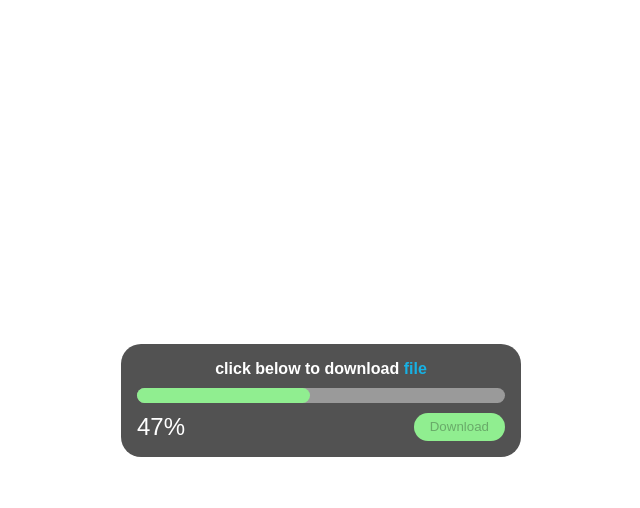
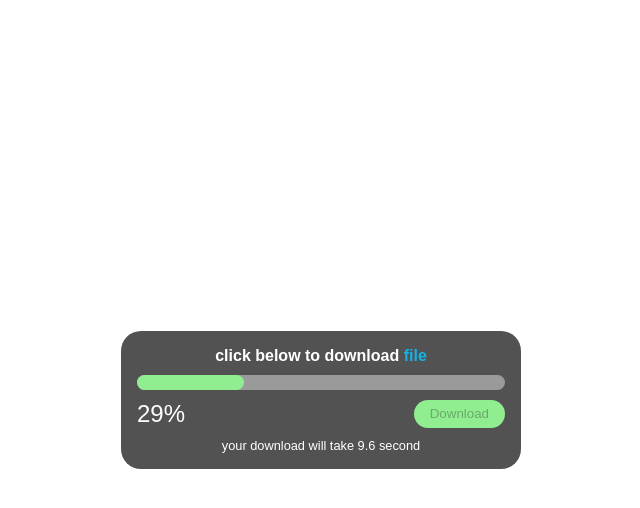
Before and after one commit to nytr8/download-button-animation-with-js, a plain HTML site: page index.html in a window 1280 px wide. Both pictures are taken after a click on the button "Download". Shown: the whole page, without its empty margins (319-959 px from the left). Drawn offline with Linux system fonts and the light colour scheme.

Commit message:
fix issues

```diff
--- a/index.html
+++ b/index.html
@@ -17,8 +17,12 @@
             </div>
             <div class="bottom">
                 <h2 id="prcnt">0%</h2>
-                <button>Download</button>
+                <div>
+                    <button>Download</button>
+                    <!-- <button id="retry">retry</button> -->
+                </div>
             </div>
+            <h4></h4>
         </div>
     </main>
 
--- a/script.js
+++ b/script.js
@@ -1,21 +1,22 @@
 let btn = document.querySelector("button");
 let prcnt = document.querySelector("#prcnt");
 let inner = document.querySelector(".inner");
+let h4 = document.querySelector("h4");
 let incrment = 0;
 btn.addEventListener("click", () => {
-  let num = 50 + Math.floor(Math.random() * 10);
+  let num = 50 + Math.floor(Math.random() * 50);
   console.log(num);
   let setinvl = setInterval(() => {
     incrment++;
     prcnt.textContent = incrment + "%";
     inner.style.width = incrment + "%";
     btn.disabled = true;
+    h4.textContent = `your download will take ${num / 10} second`;
   }, num);
 
   setTimeout(() => {
     clearInterval(setinvl);
     btn.textContent = "Downloaded";
+    h4.textContent = "";
   }, num * 100);
-
-  console.log(num / 10);
 });
--- a/style.scss
+++ b/style.scss
@@ -26,7 +26,11 @@ main {
     flex-direction: column;
     gap: 10px;
     width: 400px;
-
+    h4 {
+      font-size: 0.8rem;
+      font-weight: 300;
+      text-align: center;
+    }
     h3 {
       text-align: center;
       font-size: 1rem;
@@ -53,11 +57,14 @@ main {
         font-size: 1.5rem;
         font-weight: 300;
       }
-      button {
-        border: none;
-        background-color: lightgreen;
-        padding: 0 1rem;
-        border-radius: 20px;
+      div {
+
+        button {
+          border: none;
+          background-color: lightgreen;
+          padding: 0.4rem 1rem;
+          border-radius: 20px;
+        }
       }
     }
   }
```
Also changed, not shown: style.css, 1 other file.
